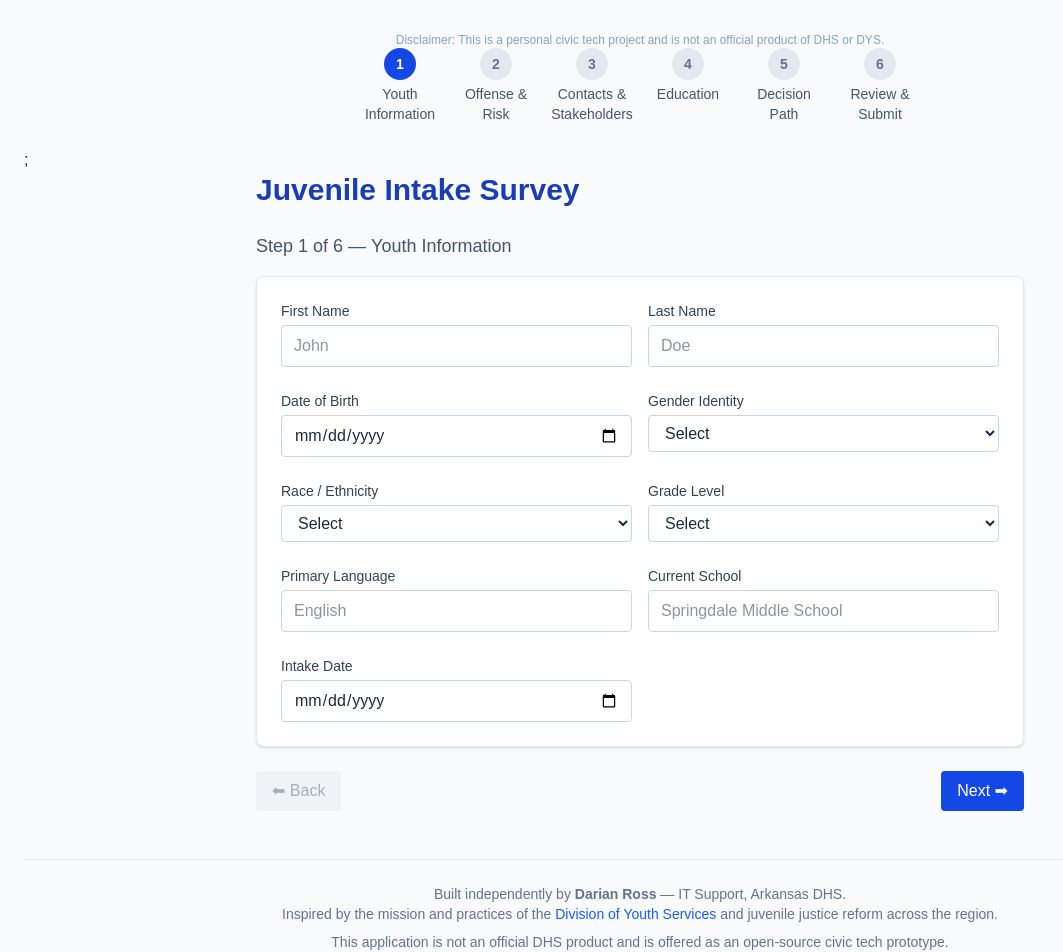
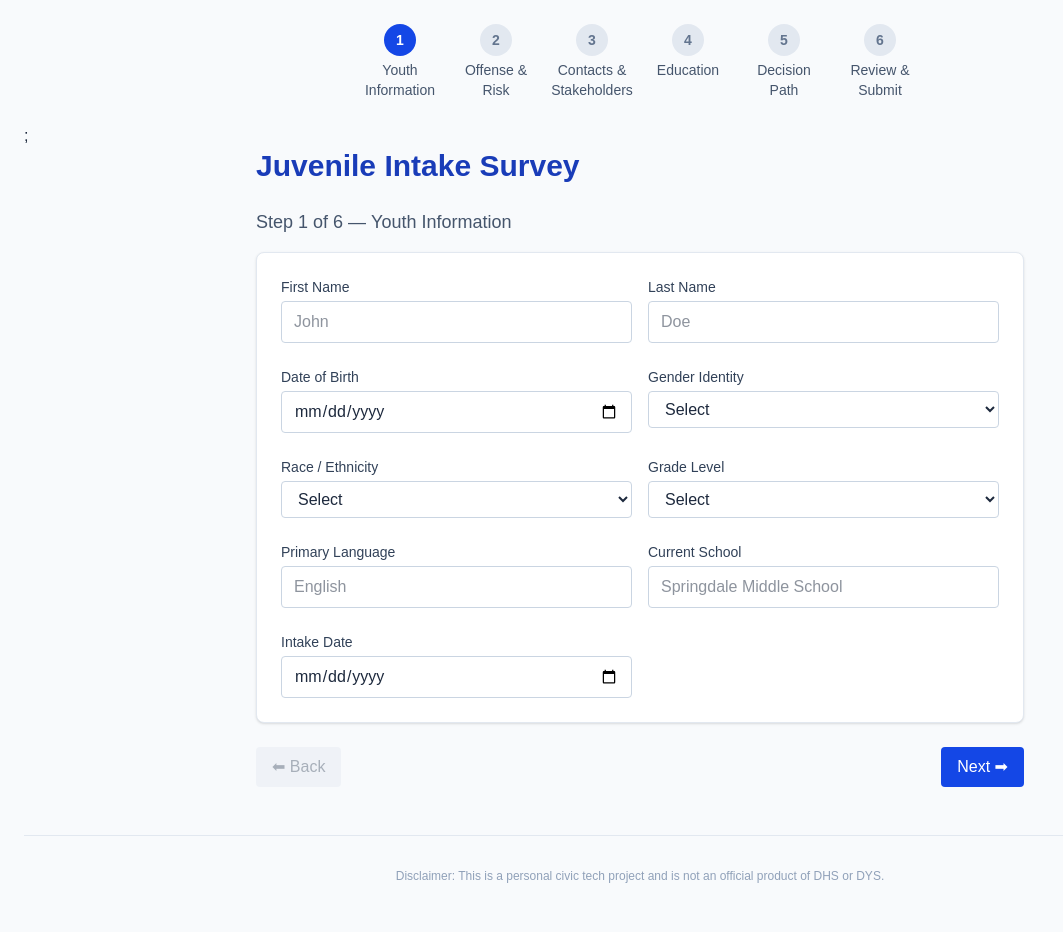
Before and after one commit to dariansweb/SecondChanceYouthMap, a Next.js app: page /intake in a window 1280 px wide. Shown: the top 952 px of the page, without its empty margins (0-1063 px from the left). Built offline with nearby package versions, Linux system fonts and the light colour scheme.

Commit message:
disclaimer was put in wrong spot

```diff
--- a/src/app/intake/page.tsx
+++ b/src/app/intake/page.tsx
@@ -239,10 +239,6 @@ export default function IntakePage() {
 
   return (
     <main className="min-h-screen bg-slate-50 text-slate-800 p-6">
-      <p className="text-xs text-center text-slate-400 mt-2">
-        Disclaimer: This is a personal civic tech project and is not an official
-        product of DHS or DYS.
-      </p>
       <div className="flex flex-wrap justify-center gap-4 mb-6 text-sm text-slate-600">
         {steps.map((step, index) => (
           <div key={index} className="flex flex-col items-center w-20">
@@ -1047,25 +1043,9 @@ export default function IntakePage() {
         </div>
       </div>
       <footer className="text-center text-sm text-slate-500 mt-12 py-6 border-t border-slate-200">
-        <p>
-          Built independently by <strong>Darian Ross</strong> — IT Support,
-          Arkansas DHS.
-        </p>
-        <p>
-          Inspired by the mission and practices of the{" "}
-          <a
-            href="https://humanservices.arkansas.gov/divisions-shared-services/youth-services/"
-            target="_blank"
-            rel="noopener noreferrer"
-            className="text-blue-600 hover:underline"
-          >
-            Division of Youth Services
-          </a>{" "}
-          and juvenile justice reform across the region.
-        </p>
-        <p className="mt-2">
-          This application is not an official DHS product and is offered as an
-          open-source civic tech prototype.
+        <p className="text-xs text-center text-slate-400 mt-2">
+          Disclaimer: This is a personal civic tech project and is not an
+          official product of DHS or DYS.
         </p>
       </footer>
     </main>
```
